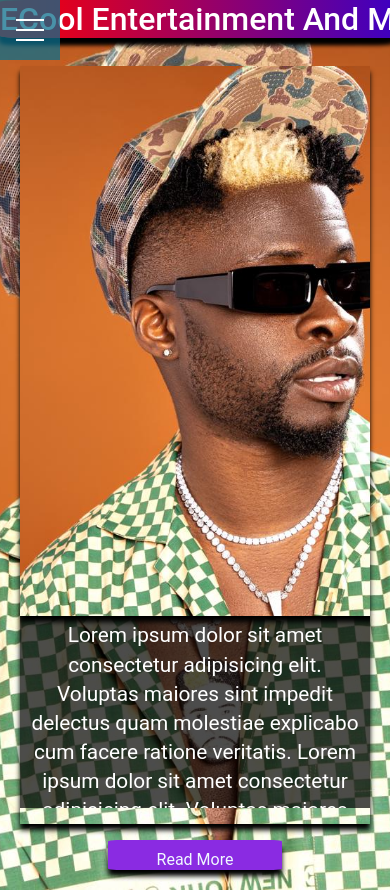
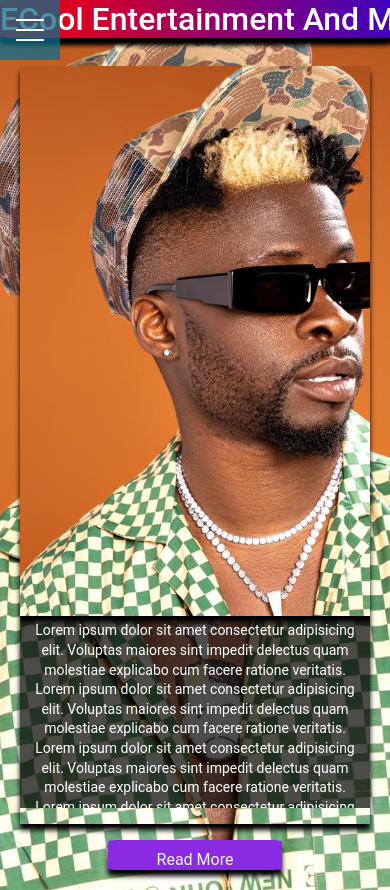
Before and after one commit to TuruchieNetworks/EcoolJavaScriptWebApplication, a React (Create React App) app: page /About in a window 390 px wide. Built offline with nearby package versions, Linux system fonts and the light colour scheme; a small style sheet from the web is missing.

Commit message:
adjusted phone style fonts

```diff
--- a/src/components/layout/About.js
+++ b/src/components/layout/About.js
@@ -61,7 +61,7 @@ const About = ({ currentBackground }) => {
                     <div className='image-carousel'>
                         <ImageCarousel />
                     </div>
-                    <p className='carousel-contents'>
+                    <p className='carousel-contents' style={{fontSize: '14px'}}>
                             Lorem ipsum dolor sit amet consectetur adipisicing elit. Voluptas maiores sint impedit delectus quam molestiae explicabo cum facere ratione veritatis.
                             Lorem ipsum dolor sit amet consectetur adipisicing elit. Voluptas maiores sint impedit delectus quam molestiae explicabo cum facere ratione veritatis.
                             Lorem ipsum dolor sit amet consectetur adipisicing elit. Voluptas maiores sint impedit delectus quam molestiae explicabo cum facere ratione veritatis.
```
